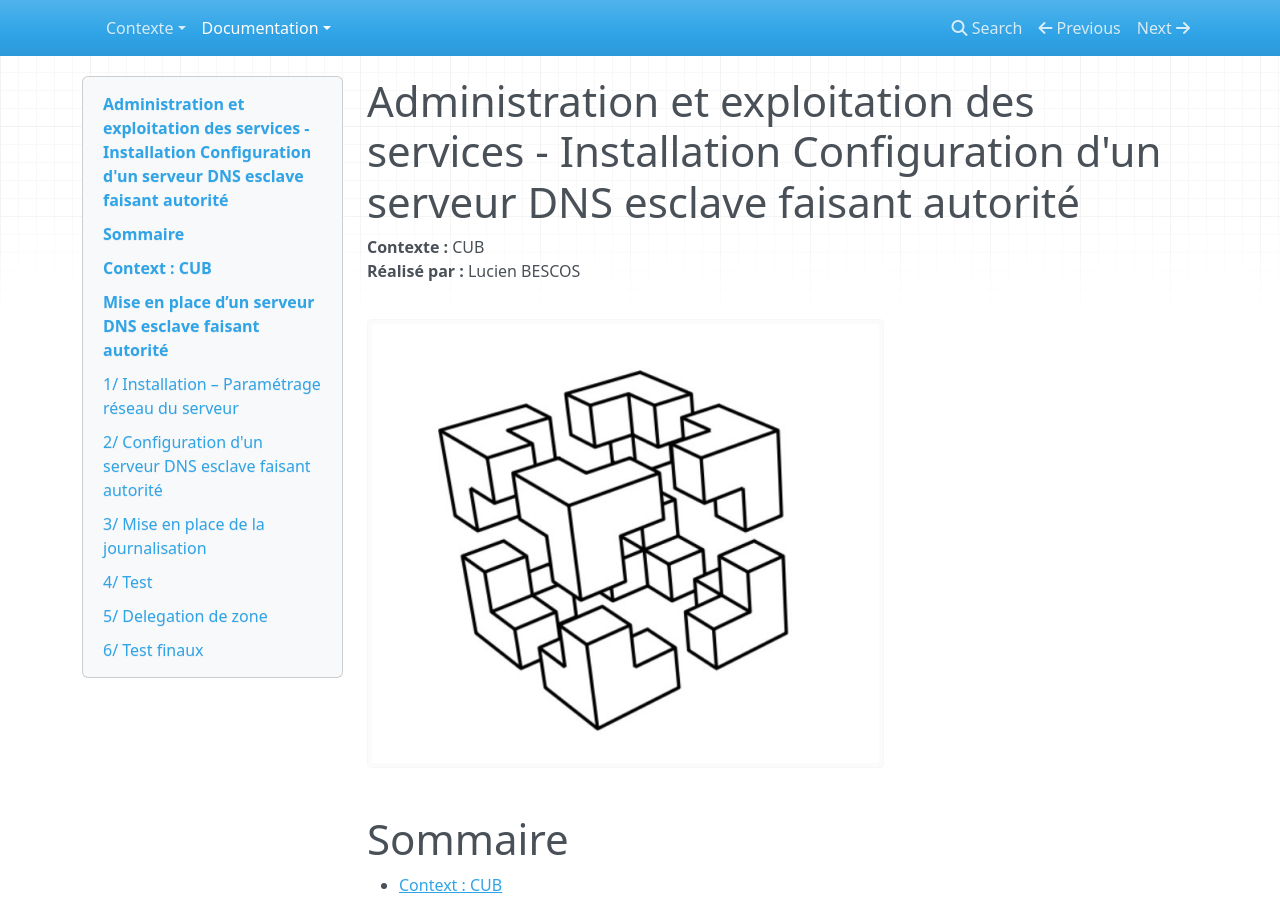
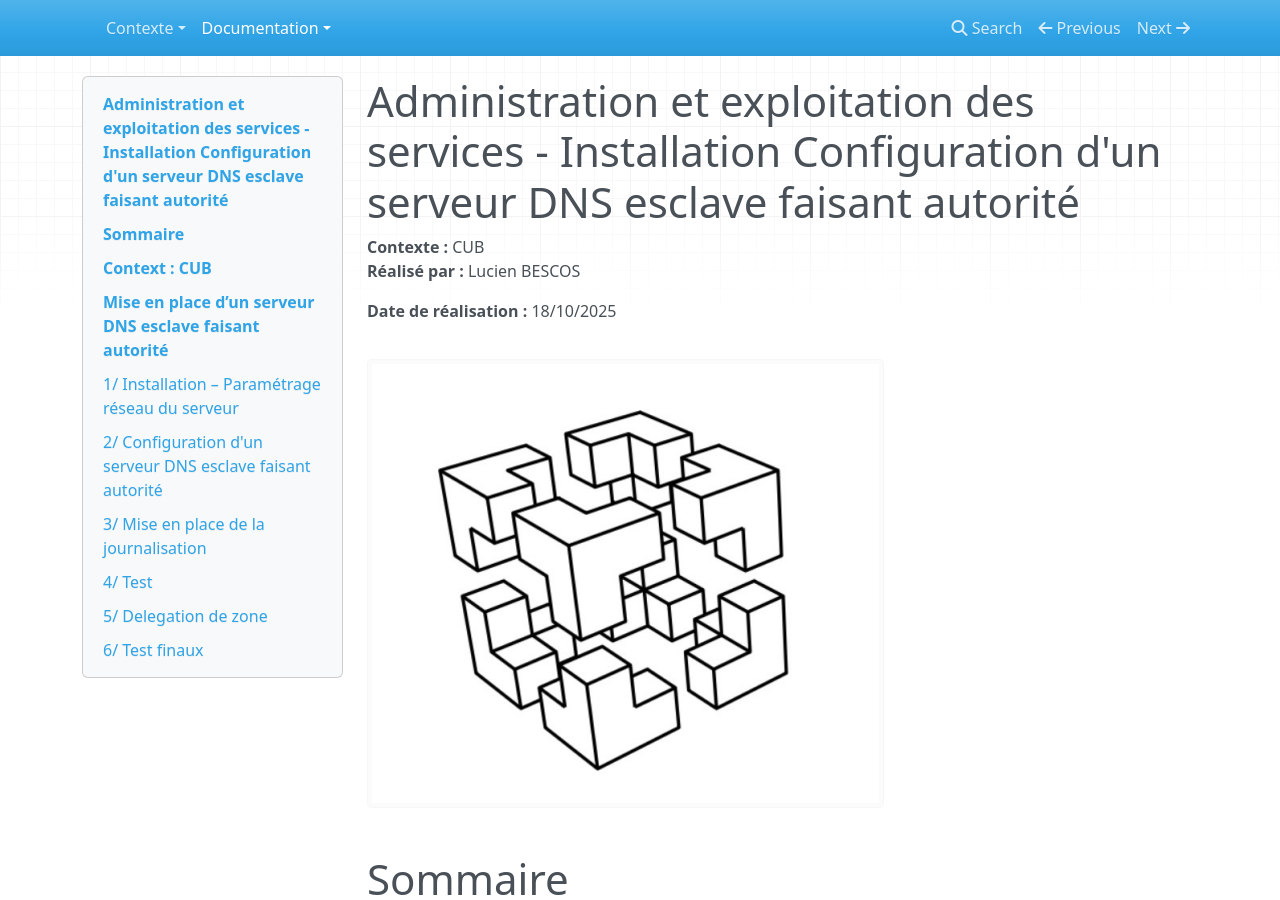
Before and after one commit to hugog36/CUBDOCUMENTATIONDORTMUND, an MkDocs documentation site: the page built from docs/documentation/DNS/LucienBescos - Exploitation des services - Mise en place d'un DNS recursif Esclave + Délegation de zone.md, in a window 1280 px wide and 900 px high. Built offline with MkDocs 1.6.1, drawn with Linux system fonts in a browser that asks for light colours; nearby versions of some CDN libraries.

Commit message:
Update LucienBescos - Exploitation des services - Mise en place d'un DNS recursif Esclave + Délegation de zone.md

```diff
--- a/docs/documentation/DNS/LucienBescos - Exploitation des services - Mise en place d'un DNS recursif Esclave + Délegation de zone.md
+++ b/docs/documentation/DNS/LucienBescos - Exploitation des services - Mise en place d'un DNS recursif Esclave + Délegation de zone.md
@@ -2,6 +2,8 @@
 
 **Contexte :** CUB
 **Réalisé par :** Lucien BESCOS
+
+**Date de réalisation :** 18/10/2025
 
 ![Logo CUB](../../medias/logocub.png)
 
```
